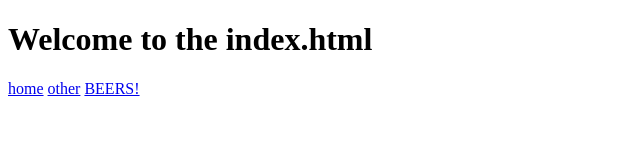
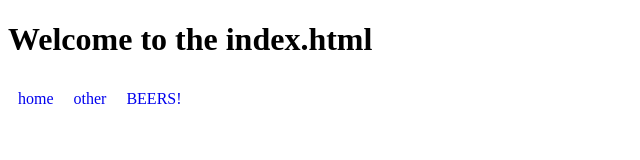
Before and after one commit to Luke-Wilson/test-app-docker, a website: page client/index.html in a window 1280 px wide. Shown: the whole page, without its empty margins (0-640 px from the left). Drawn offline with nearby package versions, Linux system fonts and the light colour scheme; some packages are replaced by stand-ins of ours.

Commit message:
add classes to nav links

```diff
--- a/client/index.html
+++ b/client/index.html
@@ -2,15 +2,16 @@
 <html>
 <head>
   <title></title>
+  <link rel="stylesheet" type="text/css" href="./styles.css" />
   <script src="https://cdnjs.cloudflare.com/ajax/libs/angular.js/1.6.1/angular.js"></script>
   <script src="https://cdnjs.cloudflare.com/ajax/libs/angular-ui-router/0.4.2/angular-ui-router.js"></script>
 </head>
 <body ng-app="yoyo">
   <h1>Welcome to the index.html</h1>
   <nav>
-    <a ui-sref="home">home</a>
-    <a ui-sref="other">other</a>
-    <a ui-sref="beers">BEERS!</a>
+    <a class="nav-links" ui-sref="home">home</a>
+    <a class="nav-links" ui-sref="other">other</a>
+    <a class="nav-links" ui-sref="beers">BEERS!</a>
   </nav>
   <div ui-view></div>
   <script src="./beers/beers.js"></script>
```
